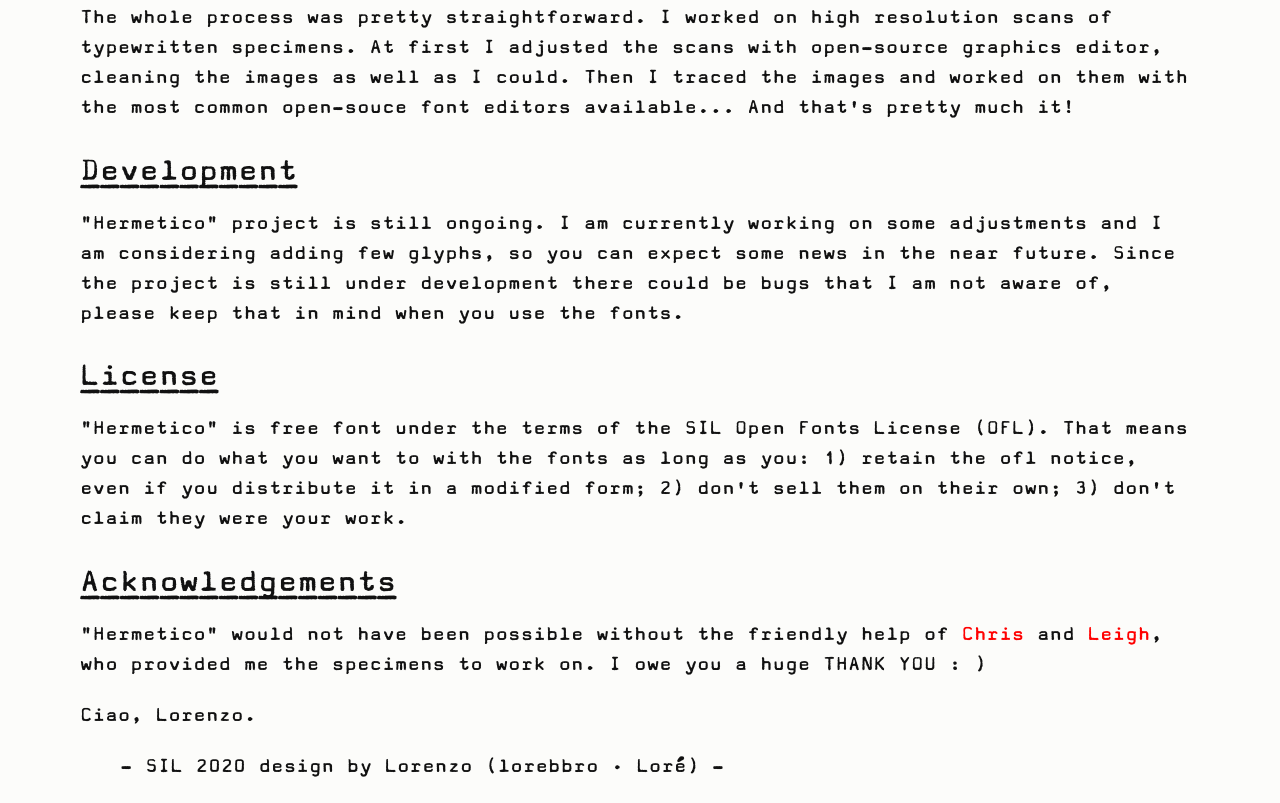
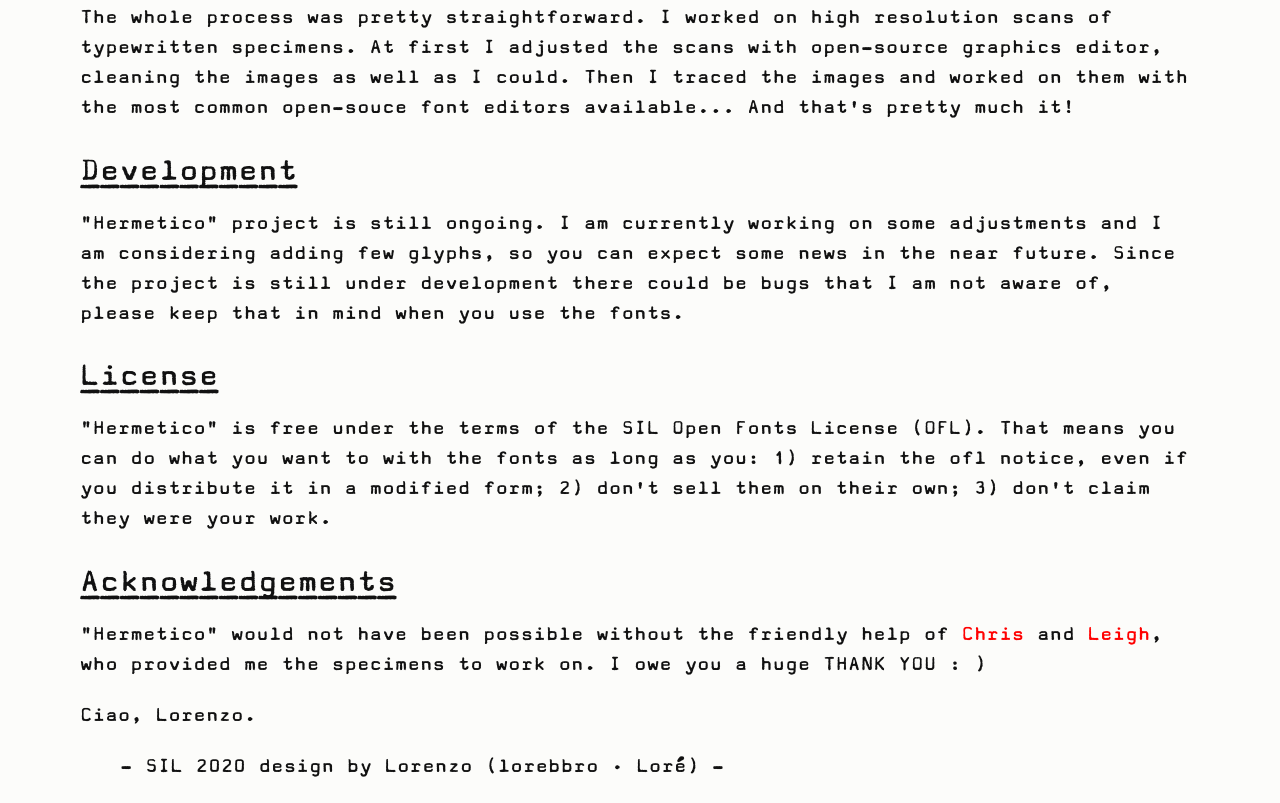
Before and after one commit to HTP3000/htp3000.github.io, a plain HTML site: page index.html in a window 1280 px wide. Shown: the part 1854-2657 px from the top of the page. Drawn offline with Linux system fonts and the light colour scheme.

Commit message:
Update index.html

```diff
--- a/index.html
+++ b/index.html
@@ -47,7 +47,7 @@
 <p>"Hermetico" project is still ongoing. I am currently working on some adjustments and I am considering adding few glyphs, so you can expect some news in the near future. Since the project is still under development there could be bugs that I am not aware of, please keep that in mind when you use the fonts. </p>
 
 <h2>License</h2>
-<p>"Hermetico" is free font under the terms of the SIL Open Fonts License (OFL). That means  you can do what you want to with the fonts as long as you:
+<p>"Hermetico" is free under the terms of the SIL Open Fonts License (OFL). That means  you can do what you want to with the fonts as long as you:
 1) retain the ofl notice, even if you distribute it in a modified form; 2) don’t sell them on their own; 3) don’t claim they were your work. </p>
 
 
```
